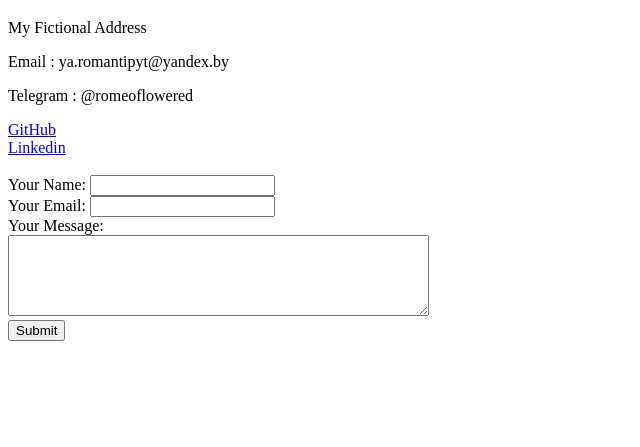
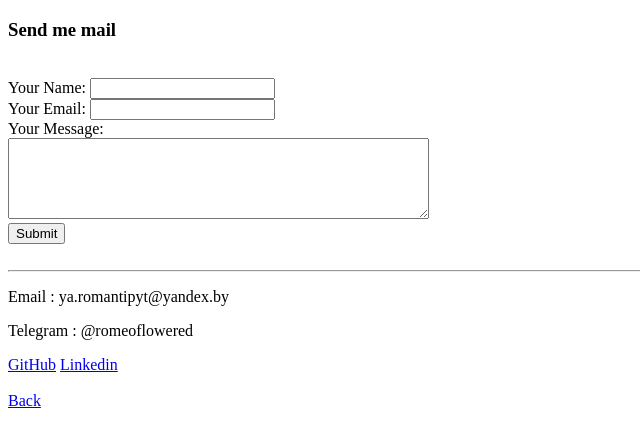
Before and after one commit to romeoflowered/cv, a plain HTML site: page contact-me.html in a window 1280 px wide. Shown: the part 61-508 px from the top of the page, without its empty margins (0-640 px from the left). Drawn offline with Linux system fonts and the light colour scheme.

Commit message:
Update Contact Me

```diff
--- a/contact-me.html
+++ b/contact-me.html
@@ -6,12 +6,7 @@
 </head>
 <body>
 <h1>My Contact Details</h1>
-<p>My Fictional Address</p>
-<p>Email : ya.romantipyt@yandex.by</p>
-<p>Telegram : @romeoflowered</p>
-<a href="https://github.com/romeoflowered">GitHub</a><br>
-<a href="https://linkedin.com/in/roman-kondratenko">Linkedin</a>
-
+<h3>Send me mail</h3>
 <!-- down try tag(label and input)-->
 <form class="" action="mailto:ya.romantipyt@yandex.by" method="post" enctype="text/plain"><br>
     <label>Your Name:</label>
@@ -21,6 +16,14 @@
     <label>Your Message:</label><br>
     <textarea name="name" rows="5" cols="50"></textarea><br>
     <input type="submit" name="">
-</form>
+</form><br>
+<hr>
+<p>Email : ya.romantipyt@yandex.by</p>
+<p>Telegram : @romeoflowered</p>
+<a href="https://github.com/romeoflowered">GitHub</a>
+<a href="https://linkedin.com/in/roman-kondratenko">Linkedin</a>
+<br>
+<br>
+<a href="index.html">Back</a>
 </body>
 </html>
```
